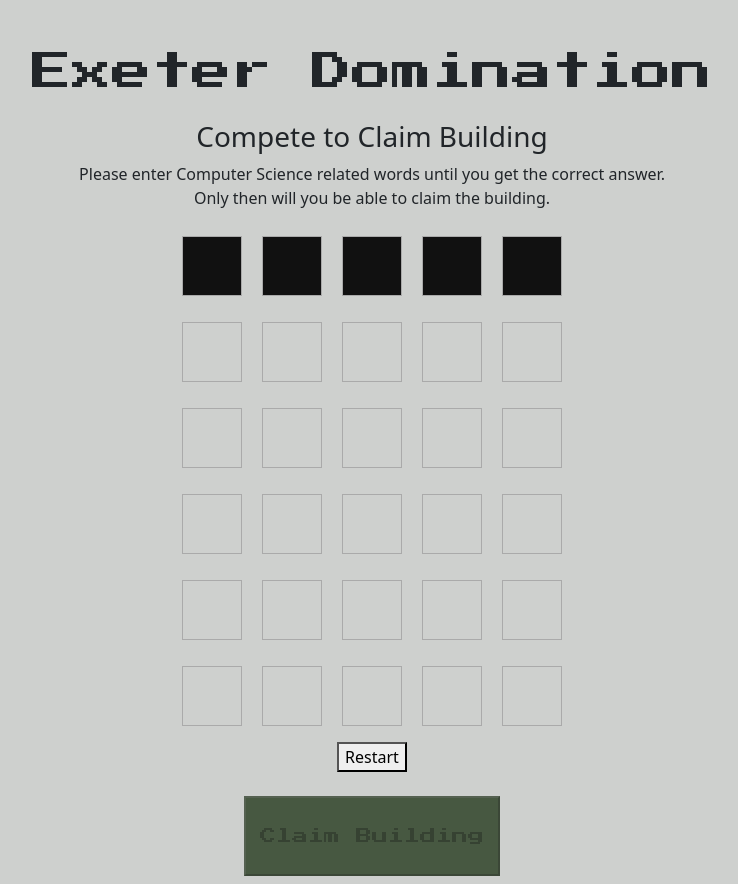
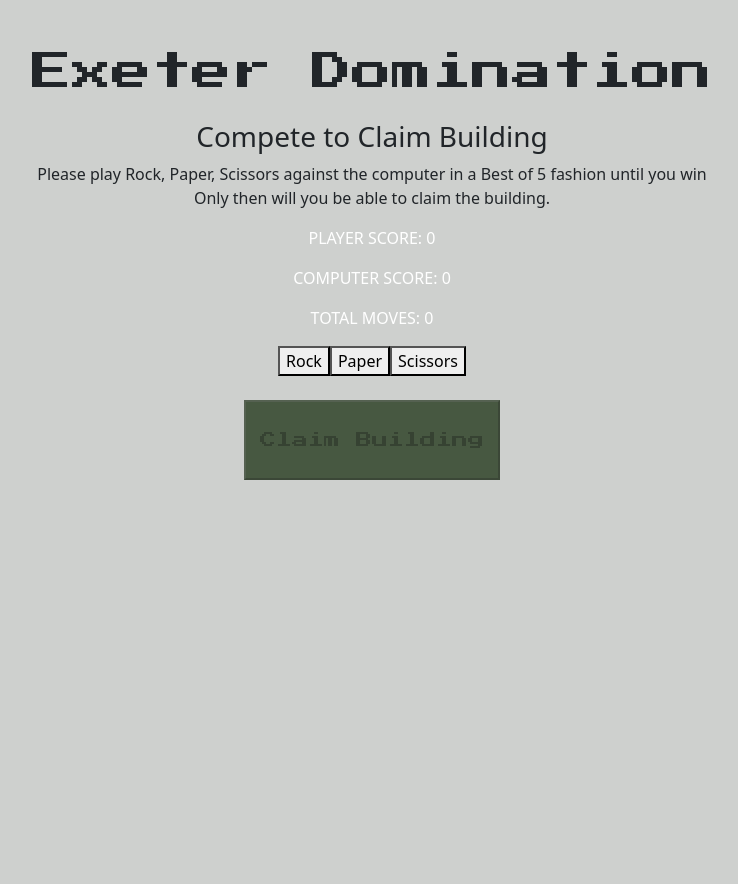
Before and after one commit to TreeveWhite/ecm2434-project, a Django app: page /game in a window 1280 px wide. Shown: the part 56-940 px from the top of the page, without its empty margins (268-1006 px from the left). After the commit the page ends 536 px from the top, so only its background shows below. Run offline with Django 4.2, Linux system fonts and the light colour scheme; the visitor is signed in with stand-in values (Sample User, id 1).

Commit message:
RPS, random game and grammar thingy

```diff
--- a/TheProject/exeterDomination/static/compSciWordle.js
+++ b/TheProject/exeterDomination/static/compSciWordle.js
@@ -45,7 +45,9 @@ let score = 0
  * This function initiates the grid on the page and adds a keyboard listener to the window
  */
 function startGame(){
-    let grid = document.getElementById('grid')
+    let grid = document.createElement('div')
+    grid.id = 'grid'
+    let paragraph = document.createElement('p')
     buildGrid()
     updateGrid()
     window.addEventListener('keydown', handleKeyDown)
@@ -220,6 +222,8 @@ function check_if_lost(){
  * Function builds 6 rows and 6 columns with DOM
  */
 function buildGrid() {
+  let paragraph = document.getElementById('gameText')
+  paragraph.innerHTML = "Please enter Computer Science related words until you get the correct answer. <br> Only then will you be able to claim the building.";
   for (let i = 0; i < 6; i++) {
     let row = document.createElement('div')
     for (let j = 0; j < 5; j++) {
@@ -297,12 +301,3 @@ function getBgColor(attempt, i) {
 
 
 startGame();
-
-//this section creates the restart button which reloads the window
-let restartBtn = document.createElement('button');
-restartBtn.id='restart';
-restartBtn.innerHTML = "Restart"
-restartBtn.addEventListener("click", function restartGame(){
-    location.reload();
-});
-grid.append(restartBtn);
--- /dev/null
+++ b/TheProject/exeterDomination/static/randomGame.js
@@ -0,0 +1,6 @@
+var jsFiles = ['/static/compSciWordle.js', '/static/rockPaperScissors.js']
+//var jsFiles = ['/static/rockPaperScissors.js'];
+var index = Math.floor(Math.random()*jsFiles.length);
+var script = document.createElement('script');
+script.src = jsFiles[index];
+document.getElementById('gameContainer').appendChild(script)
--- /dev/null
+++ b/TheProject/exeterDomination/static/rockPaperScissors.js
@@ -0,0 +1,118 @@
+var winCounter = 0;
+var totalCounter = 0;
+var computerScore = 0;
+
+function loadGame(){
+    var paragraph = document.getElementById('gameText');
+    paragraph.innerHTML = "Please play Rock, Paper, Scissors against the computer in a Best of 5 fashion until you win <br> Only then will you be able to claim the building.";
+    var playerCount = document.getElementById('playerScore')
+    playerCount.innerHTML = "Player score: " + winCounter
+    var computerScoreP = document.getElementById('computerScore');
+    computerScoreP.innerHTML = "Computer score: " + computerScore;
+    var totalMoves = document.getElementById('totalMoves')
+    totalMoves.innerHTML = "Total moves: " + totalCounter;
+    var rock = document.createElement('button')
+    rock.id = 'rock'
+    rock.innerHTML = "Rock";
+    var paper = document.createElement('button')
+    paper.innerHTML = "Paper"
+    paper.id = 'paper'
+    var scissors = document.createElement('button')
+    scissors.innerHTML = "Scissors"
+    scissors.id='scissors'
+    document.getElementById('grid').appendChild(playerCount);
+    document.getElementById('grid').appendChild(computerScoreP);
+    document.getElementById('grid').appendChild(totalMoves);
+    document.getElementById('grid').appendChild(rock);
+    document.getElementById('grid').appendChild(paper);
+    document.getElementById('grid').appendChild(scissors);
+}
+
+function buttonPress(){
+    if (winCounter==3&&totalCounter<=5){
+        alert("YOU HAVE WON! CLAIM THE BUILDING")
+        document.getElementById('claimButton').disabled = false;
+    } else if (winCounter<3 && totalCounter==5){
+        alert("You have lost, the page will now reload and you can try again.");
+        location.reload();
+    }
+    var rock = document.getElementById('rock')
+    var paper = document.getElementById('paper')
+    var scissors = document.getElementById('scissors')
+    rock.onclick = function(){
+        game(rock.innerHTML)
+    }
+    paper.onclick = function(){
+        game(paper.innerHTML)
+    }
+    scissors.onclick = function(){
+        game(scissors.innerHTML)
+    }
+}
+
+function game(element){
+    var playerCount = document.getElementById('playerScore');
+    var computerScoreText = document.getElementById('computerScore');
+    var totalMoves = document.getElementById('totalMoves');
+    if (winCounter==3&&totalCounter<=5){
+        alert("YOU HAVE WON! CLAIM THE BUILDING")
+        document.getElementById('claimButton').disabled = false;
+    } else if (computerScore==3 && totalCounter<=5){
+        alert("You have lost, the page will now reload and you can try again.");
+        location.reload();
+    } else {
+        var computerMoves = ['Rock', 'Paper', 'Scissors']
+        var index = Math.floor(Math.random()*computerMoves.length);
+        var computerMove = computerMoves[index];
+        if (element==computerMove){
+            totalCounter++;
+            totalMoves.innerHTML = "Total moves: " + totalCounter;
+            alert("Draw")
+        } else if (element=='Rock'){
+            if(computerMove=='Paper'){
+                alert("Lost");
+                totalCounter++;
+                totalMoves.innerHTML = "Total moves: " + totalCounter;
+                computerScore++;
+                computerScoreText.innerHTML = "Computer score: " + computerScore;
+
+            } else {
+                alert("Won")
+                winCounter++;
+                playerCount.innerHTML = "Player score: " + winCounter
+                totalCounter++;
+                totalMoves.innerHTML = "Total moves: " + totalCounter;
+            }
+        } else if (element=='Paper'){
+            if(computerMove=='Scissors'){
+                alert("Lost");
+                totalCounter++;
+                totalMoves.innerHTML = "Total moves: " + totalCounter;
+                computerScore++;
+                computerScoreText.innerHTML = "Computer score: " + computerScore;
+            } else {
+                alert("Won")
+                winCounter++;
+                playerCount.innerHTML = "Player score: " + winCounter
+                totalCounter++;
+                totalMoves.innerHTML = "Total moves: " + totalCounter;
+            }
+        } else if (element=='Scissors'){
+            if(computerMove=='Rock'){
+                alert("Lost");
+                totalCounter++;
+                totalMoves.innerHTML = "Total moves: " + totalCounter;
+                computerScore++;
+                computerScoreText.innerHTML = "Computer score: " + computerScore;
+            } else {
+                alert("Won")
+                winCounter++;
+                playerCount.innerHTML = "Player score: " + winCounter
+                totalCounter++;
+                totalMoves.innerHTML = "Total moves: " + totalCounter;
+            }
+        }
+    }
+}
+loadGame()
+buttonPress()
--- a/TheProject/exeterDomination/templates/exeterDomination/gamePage.html
+++ b/TheProject/exeterDomination/templates/exeterDomination/gamePage.html
@@ -23,12 +23,15 @@
             <h1 class="arcade-font h-5">Exeter Domination</h1>
         </div>
 
-        <div class="fluid-container p-3 d-flex flex-column justify-content-center">
+        <div class="fluid-container p-3 d-flex flex-column justify-content-center" id="gameContainer">
             <h3 class="Codle">Compete to Claim Building</h1>
-            <p class="Codle">Please enter Computer Science related words until you get the correct answer. <br> Only then will you be able to claim the building.</p>
+            <p class="Codle" id="gameText"></p>
+            <p class="Codle" id="playerScore"></p>
+            <p class="Codle" id="computerScore"></p>
+            <p class="Codle" id="totalMoves"></p>
             <div id="grid"></div>
             {% load static %}
-            <script src="{% static 'compSciWordle.js' %}"></script>
+            <script src="{% static 'randomGame.js' %}"></script>
         </div>
 
         <div class="d-flex p-2 flex-fill justify-content-center">
--- a/TheProject/exeterDomination/views.py
+++ b/TheProject/exeterDomination/views.py
@@ -256,6 +256,6 @@ def claim(request: request) -> HttpResponse:
             msg = f"Congratulations, you have claimed the {locationName} building."
 
         else:
-            msg = "Unfortunatly you are not close enough to claim any building. Please move to a building accepted by the game and try again. See locations page for all buildings."
+            msg = "Unfortunately you are not close enough to claim any building. Please move to a building accepted by the game and try again. See locations page for all buildings."
 
         return HttpResponse(msg)
```
